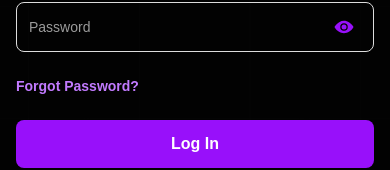
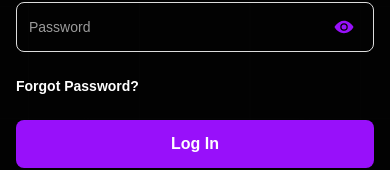
Before and after one commit to OnyekwereMichael/intervue, a Next.js app: page /sign-in in a window 390 px wide. Shown: the part 556-726 px from the top of the page. Built offline with nearby package versions, Linux system fonts and the light colour scheme; no server answers; a web font is replaced by a local one.

Commit message:
Update AuthForm component to adjust link text color for better visibility on mobile

```diff
--- a/src/app/components/AuthForm.tsx
+++ b/src/app/components/AuthForm.tsx
@@ -235,7 +235,7 @@ const AuthForm = ({ type }: { type: string }) => {
               </div>
               <ErrorMessage name="password" component="div" className="text-red-500 mt-1 text-sm" />
 
-              <Link href="#" className="text-purple-400 text-sm font-semibold text-left">
+              <Link href="#" className="text-purple-400 text-sm font-semibold text-left max-sm:text-white">
                 Forgot Password?
               </Link>
 
```
